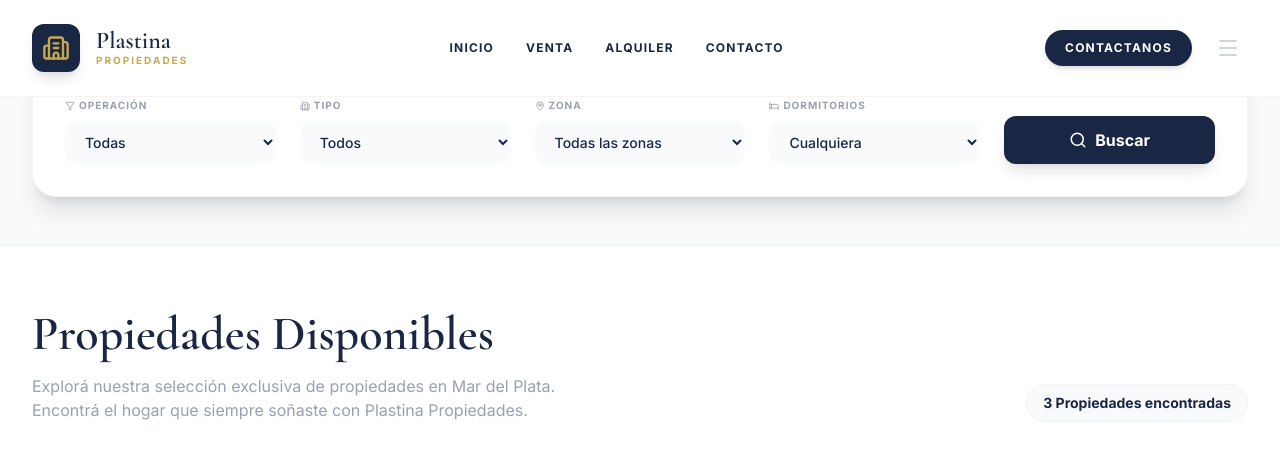
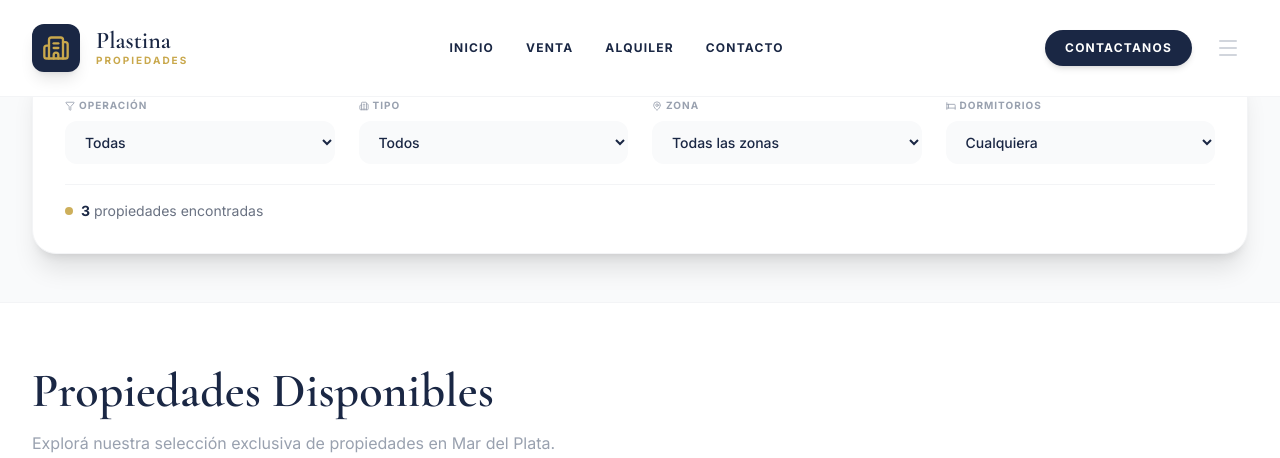
Before and after one commit to nico-coudouy/plastinapropiedades, a React (Vite) app: page / in a window 1280 px wide. Shown: the top 458 px of the page. Built offline with nearby package versions, Linux system fonts and the light colour scheme.

Commit message:
feat: initial project setup

```diff
--- a/index.html
+++ b/index.html
@@ -3,7 +3,7 @@
   <head>
     <meta charset="UTF-8" />
     <meta name="viewport" content="width=device-width, initial-scale=1.0" />
-    <title>My Google AI Studio App</title>
+    <title>Plastina Propiedades</title>
   </head>
   <body>
     <div id="root"></div>
--- a/src/App.tsx
+++ b/src/App.tsx
@@ -468,6 +468,20 @@ export default function App() {
   const saveProperties = (newProperties: Property[]) => {
     setProperties(newProperties);
     localStorage.setItem('plastina_properties', JSON.stringify(newProperties));
+  };
+
+  // Check if any filter is active
+  const hasActiveFilters =
+    filterOperation !== 'Todos' ||
+    filterType !== 'Todos' ||
+    filterNeighborhood !== 'Todos' ||
+    filterBedrooms !== 'Todos';
+
+  const clearFilters = () => {
+    setFilterOperation('Todos');
+    setFilterType('Todos');
+    setFilterNeighborhood('Todos');
+    setFilterBedrooms('Todos');
   };
 
   // Filtered Properties
@@ -970,7 +984,9 @@ export default function App() {
       <section className="relative py-12 bg-gray-50 border-b border-gray-100">
         <div className="max-w-7xl mx-auto px-4 sm:px-6 lg:px-8">
           <div className="bg-white p-6 sm:p-8 rounded-3xl shadow-xl -mt-20 relative z-10 border border-gray-100">
-            <div className="grid grid-cols-1 sm:grid-cols-2 lg:grid-cols-5 gap-6">
+
+            {/* Filtros */}
+            <div className="grid grid-cols-1 sm:grid-cols-2 lg:grid-cols-4 gap-6">
               <div className="space-y-2">
                 <label className="text-[10px] font-bold uppercase tracking-widest text-gray-400 flex items-center gap-1">
                   <Filter size={10} /> Operación
@@ -1034,21 +1050,37 @@ export default function App() {
                   <option value="4+">4+ Dormitorios</option>
                 </select>
               </div>
+            </div>
 
-              <div className="flex items-end">
-                <button
-                  onClick={() => {
-                    setFilterOperation('Todos');
-                    setFilterType('Todos');
-                    setFilterNeighborhood('Todos');
-                    setFilterBedrooms('Todos');
-                  }}
-                  className="w-full bg-navy hover:bg-navy/90 text-white font-bold py-3 rounded-xl transition-all shadow-lg flex items-center justify-center gap-2"
-                >
-                  <Search size={18} /> Buscar
-                </button>
+            {/* ── Indicador de resultados + Limpiar filtros ── */}
+            <div className="mt-5 pt-4 border-t border-gray-100 flex items-center justify-between">
+
+              {/* Indicador */}
+              <div className="flex items-center gap-2 text-sm text-gray-500">
+                <div className="w-2 h-2 rounded-full bg-gold animate-pulse" />
+                <span>
+                  <span className="font-bold text-navy">{filteredProperties.length}</span>
+                  {' '}propiedad{filteredProperties.length !== 1 ? 'es' : ''} encontrada{filteredProperties.length !== 1 ? 's' : ''}
+                </span>
               </div>
+
+              {/* Botón Limpiar filtros — solo visible cuando hay filtros activos */}
+              <AnimatePresence>
+                {hasActiveFilters && (
+                  <motion.button
+                    initial={{ opacity: 0, scale: 0.9, x: 10 }}
+                    animate={{ opacity: 1, scale: 1, x: 0 }}
+                    exit={{ opacity: 0, scale: 0.9, x: 10 }}
+                    transition={{ duration: 0.15 }}
+                    onClick={clearFilters}
+                    className="flex items-center gap-1.5 text-xs font-bold text-gray-400 hover:text-red-500 transition-colors border border-gray-200 hover:border-red-200 hover:bg-red-50 px-3 py-1.5 rounded-lg"
+                  >
+                    <X size={13} /> Limpiar filtros
+                  </motion.button>
+                )}
+              </AnimatePresence>
             </div>
+
           </div>
         </div>
       </section>
@@ -1061,9 +1093,6 @@ export default function App() {
             <p className="text-gray-400 max-w-xl">
               Explorá nuestra selección exclusiva de propiedades en Mar del Plata. Encontrá el hogar que siempre soñaste con Plastina Propiedades.
             </p>
-          </div>
-          <div className="text-sm font-bold text-navy bg-gray-50 px-4 py-2 rounded-full border border-gray-100">
-            {filteredProperties.length} Propiedades encontradas
           </div>
         </div>
 
@@ -1087,12 +1116,7 @@ export default function App() {
             <h3 className="text-xl font-bold text-navy mb-2">No encontramos resultados</h3>
             <p className="text-gray-400">Probá cambiando los filtros de búsqueda, che.</p>
             <button
-              onClick={() => {
-                setFilterOperation('Todos');
-                setFilterType('Todos');
-                setFilterNeighborhood('Todos');
-                setFilterBedrooms('Todos');
-              }}
+              onClick={clearFilters}
               className="mt-6 text-gold font-bold uppercase tracking-widest text-xs hover:underline"
             >
               Limpiar filtros
```
